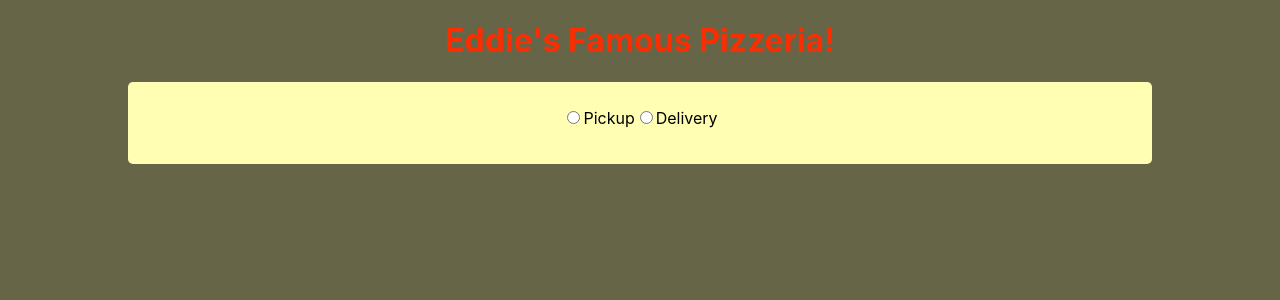
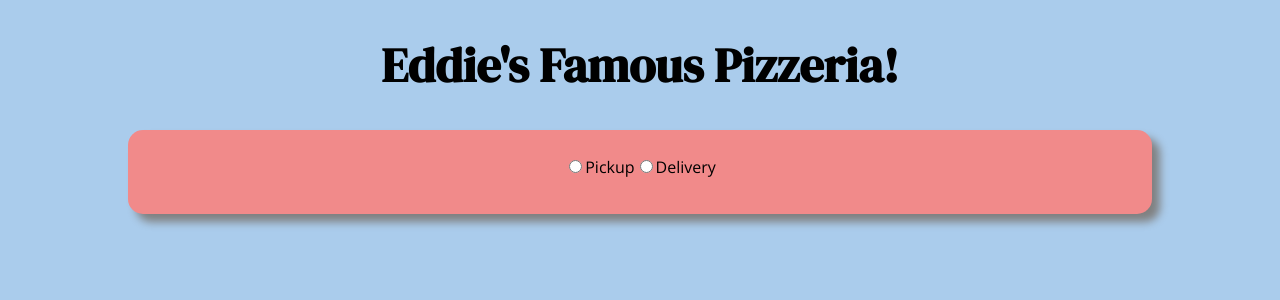
Before and after one commit to edisonduong/PizzaSite, a React (Create React App) app: page / in a window 1280 px wide. Shown: the top 300 px of the page. Built offline with nearby package versions, Linux system fonts and the light colour scheme.

Commit message:
added css styles

```diff
--- a/public/main.css
+++ b/public/main.css
@@ -1,4 +1,4 @@
 body {
-    background-color: #666547;
-    color: #fb2e01;
+    background-color: #aaccec;
+    color: #000;
 }
--- a/src/App.css
+++ b/src/App.css
@@ -1,5 +1,15 @@
+@import url('https://fonts.googleapis.com/css?family=Open+Sans:400,700&display=swap');
+
+@import url('https://fonts.googleapis.com/css?family=DM+Serif+Display&display=swap');
+
 .App {
   text-align: center;
+  font-family: 'Open Sans', sans-serif;
+}
+
+.title-font {
+  font-size: 3em;
+  font-family: 'DM Serif Display', serif;
 }
 
 .App-header {
@@ -27,13 +37,14 @@
 }
 
 .background-box {
-  background-color: #fffeb3;
+  background-color: #f18a8a;
   color: #000;
   margin-left: 10%;
   margin-right: 10%;
   padding: 10px;
   padding-bottom: 20px;
-  border-radius: 5px;
+  border-radius: 15px;
+  box-shadow: 8px 8px 9px grey;
 }
 
 
@@ -41,3 +52,20 @@
   display: inline-block;
   text-align: left;
 }
+
+button {
+  background-color: #008CBA; /* Green */
+  border: none;
+  color: white;
+  padding: 15px 32px;
+  text-align: center;
+  text-decoration: none;
+  display: inline-block;
+  font-size: 16px;
+  margin: 4px 2px;
+  cursor: pointer;
+}
+
+strong {
+  color: rgb(55, 74, 182);
+}
--- a/src/App.js
+++ b/src/App.js
@@ -5,7 +5,7 @@ import './App.css';
 function main() {
   return (
     <div className="App">
-      <h1>Eddie's Famous Pizzeria!</h1>
+      <h1 className="title-font">Eddie's Famous Pizzeria!</h1>
       <Transportation/>
     </div>
   );
--- a/src/components/PaymentPortal.js
+++ b/src/components/PaymentPortal.js
@@ -93,7 +93,7 @@ class PaymentPortal extends Component {
             orderComplete:
             <div>
                 <h4>We've recieved your order!</h4>
-                <p>Estimated time: *time*</p>
+                <p>Estimated time: 15 Minutes</p>
             </div>,
             choosePayment: "",
             enterCardInfo: "",
--- a/src/components/Transportation.js
+++ b/src/components/Transportation.js
@@ -99,8 +99,8 @@ class Transportation extends Component {
                     <div className="moduleHeader">Enter in Pickup information</div>
                     <br/>
                         <div className="left-text">
-                            Name: <input name="name" type="text" value={this.state.customerName} onChange={(e) => this.handleCustomerName(e)}/><br/>
-                            Phone Number: <input name="name" type="text" value={this.state.phoneNumber} onChange={(e) => this.handlePhoneNumber(e)}/><br/>
+                            <input placeholder="Name" name="name" type="text" value={this.state.customerName} onChange={(e) => this.handleCustomerName(e)} required/><br/>
+                            <input placeholder="Phone Number" name="name" type="text" value={this.state.phoneNumber} onChange={(e) => this.handlePhoneNumber(e)} required/><br/>
                         </div>
                         <br/>
                         <br/>
@@ -115,11 +115,11 @@ class Transportation extends Component {
                     <div className="moduleHeader">Enter in delivery information</div>
                     <br/>
                         <div className="left-text">
-                            Name: <input name="name" type="text" value={this.state.customerName} onChange={(e) => this.handleCustomerName(e)}/><br/>
-                            Phone Number: <input name="name" type="text" value={this.state.phoneNumber} onChange={(e) => this.handlePhoneNumber(e)}/><br/>
-                            City: <input name="name" type="text" value={this.state.city} onChange={(e) => this.handleCity(e)}/><br/>
-                            Address: <input name="name" type="text" value={this.state.address} onChange={(e) => this.handleAddress(e)}/><br/>
-                            Special Notes: <input name="name" type="text" value={this.state.specialNotes} onChange={(e) => this.handleSpecialNotes(e)}/><br/>
+                            <input placeholder="Name" name="name" type="text" value={this.state.customerName} onChange={(e) => this.handleCustomerName(e)} required/><br/>
+                            <input placeholder="Phone Number" name="name" type="text" value={this.state.phoneNumber} onChange={(e) => this.handlePhoneNumber(e)} required/><br/>
+                            <input placeholder="City" name="name" type="text" value={this.state.city} onChange={(e) => this.handleCity(e)} required/><br/>
+                            <input placeholder="Address" name="name" type="text" value={this.state.address} onChange={(e) => this.handleAddress(e)} required/><br/>
+                            <input placeholder="Special Notes For Driver" name="name" type="text" value={this.state.specialNotes} onChange={(e) => this.handleSpecialNotes(e)} required/><br/>
                         </div>
                         <br/>
                         <br/>
@@ -133,7 +133,7 @@ class Transportation extends Component {
         this.setState({
             pizzaBuilder:
             <div>
-                <p>Welcome, <strong>{this.state.customerName}</strong></p>
+                <p><strong>Welcome, {this.state.customerName}</strong></p>
                 <h3>Pizza Customizer</h3>
                 <h4>Select size</h4>
                 <div value={this.state.pizzaSize} onChange={(e) => this.handlePizzaSize(e)}>
```
